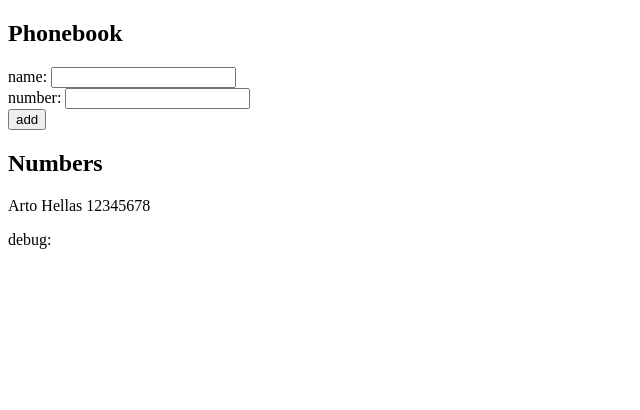
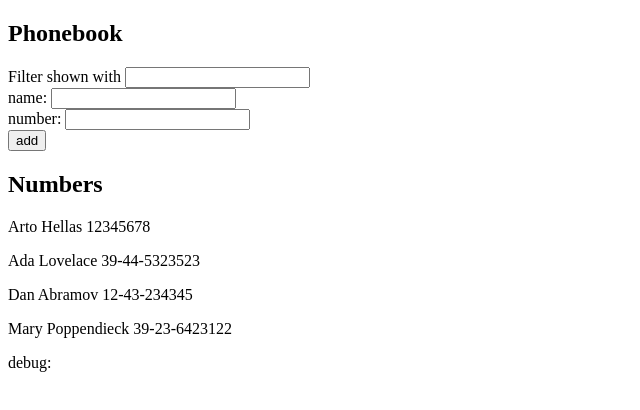
Before and after one commit to SisselJM/FullstackOpenEx, a React (Vite) app in the folder part2/phonebook/: page / in a window 1280 px wide. Shown: the top 410 px of the page, without its empty margins (0-640 px from the left). Built offline with nearby package versions, Linux system fonts and the light colour scheme.

Commit message:
2.9 add search

```diff
--- a/part2/phonebook/src/App.jsx
+++ b/part2/phonebook/src/App.jsx
@@ -4,10 +4,14 @@ const Person = ({ person }) => <p>{person.name} {person.number}</p>
 
 function App() {
   const [persons, setPersons] = useState([
-    { name: 'Arto Hellas', number: '12345678' }
+    { name: 'Arto Hellas', number: '12345678', id: 1 },
+    { name: 'Ada Lovelace', number: '39-44-5323523', id: 2 },
+    { name: 'Dan Abramov', number: '12-43-234345', id: 3 },
+    { name: 'Mary Poppendieck', number: '39-23-6423122', id: 4 }
   ])
   const [newName, setNewName] = useState('')
   const [newNumber, setNewNumber] = useState('')
+  const [filterValue, setFilterValue] = useState('')
 
   const addPerson = (event) => {
     event.preventDefault()
@@ -36,10 +40,19 @@ function App() {
     setNewNumber(event.target.value)
   }
 
+  const handleFilterChange = (event) => {
+    console.log(event.target.value)
+    setFilterValue(event.target.value)
+  }
+
+  const result = persons.filter(p => p.name.includes(filterValue))
+  //console.log('filtered: ', result)
+
   return (
     <>
     <div>
       <h2>Phonebook</h2>
+      <div>Filter shown with <input value={filterValue} onChange={handleFilterChange} /></div>
       <form>
         <div>
           name: <input value={newName} onChange={handleNameChange} />
@@ -53,7 +66,7 @@ function App() {
       </form>
       <h2>Numbers</h2>
       {
-        persons.map(person =>
+        result.map(person =>
           <Person key={person.name} person={person} />
         )
       }
```
